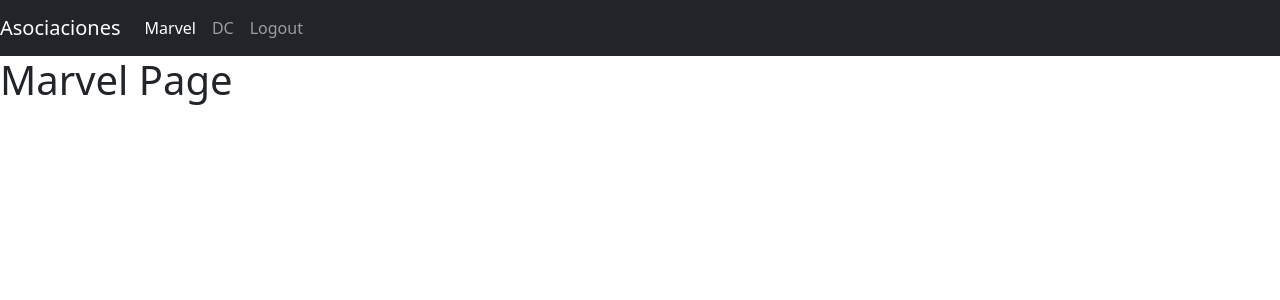
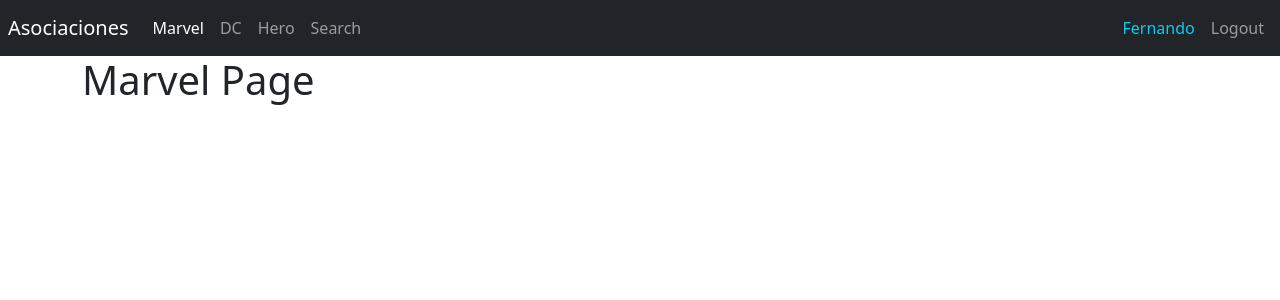
Before and after one commit to Ferchojrjose/React-Basic, a React (Create React App) app in the folder 07-heroes/: page /marvel in a window 1280 px wide. Shown: the top 300 px of the page. Built offline with nearby package versions, Linux system fonts and the light colour scheme.

Commit message:
Agregar Proyecto 1

```diff
--- /dev/null
+++ b/07-heroes/src/auth/index.js
@@ -0,0 +1,10 @@
+/*
+==================
+ARCHIVO DE BARRIL
+PARA EXPORTACIONES
+   AUTH PADRE
+==================
+*/
+
+
+export * from './pages';
--- /dev/null
+++ b/07-heroes/src/auth/pages/index.js
@@ -0,0 +1,10 @@
+/*
+==================
+ARCHIVO DE BARRIL
+PARA EXPORTACIONES
+     PAGES
+==================
+*/
+
+
+export * from './Login';
--- a/07-heroes/src/heroes/components/Navbar.jsx
+++ b/07-heroes/src/heroes/components/Navbar.jsx
@@ -1,34 +1,64 @@
 import { Link, NavLink } from 'react-router-dom';
 
 export const Navbar = () => {
+
+    /*
+    ==================
+    BARRA DE NAVEGACIÓN
+    ===================
+    */
+
     return (
-        <nav className="navbar navbar-expand-sm navbar-dark bg-dark">
+        <nav className="navbar navbar-expand-sm navbar-dark bg-dark p-2">
 
             <Link className="navbar-brand" to="/">
                 Asociaciones
             </Link>
 
+
             <div className="navbar-collapse">
                 <div className="navbar-nav">
 
-                    <NavLink className="nav-item nav-link" to="/marvel">
+                    <NavLink className={({ isActive }) => `nav-item nav-link ${isActive ? 'active' : ''} `}
+                        to="/marvel">
                         Marvel
                     </NavLink>
 
-                    <NavLink className="nav-item nav-link" to="/dc">
+                    <NavLink className={({ isActive }) => `nav-item nav-link ${isActive ? 'active' : ''} `}
+                        to="/dc">
                         DC
+                    </NavLink>
+
+                    <NavLink className={({ isActive }) => `nav-item nav-link ${isActive ? 'active' : ''} `}
+                        to="/hero">
+                        Hero
+                    </NavLink>
+
+                    <NavLink className={({ isActive }) => `nav-item nav-link ${isActive ? 'active' : ''} `}
+                        to="/search">
+                        Search
                     </NavLink>
 
                 </div>
             </div>
 
-            <div className="navbar-collapse collapse w-100 order-3 dual-collapse2">
+
+            <div className="navbar-collapse collapse w-100 order-3 dual-collapse2 d-flex justify-content-end">
                 <ul className="navbar-nav ml-auto">
-                    <NavLink className="nav-item nav-link" to="/login">
+
+                    <span className="nav-item nav-link text-info">
+                        Fernando
+                    </span>
+
+                    <button
+                        className="nav-item nav-link btn"
+                    >
                         Logout
-                    </NavLink>
+                    </button>
+
                 </ul>
             </div>
+
         </nav>
     )
 }
--- /dev/null
+++ b/07-heroes/src/heroes/components/index.js
@@ -0,0 +1,9 @@
+/*
+==================
+ARCHIVO DE BARRIL
+PARA EXPORTACIONES
+    COMPONENTES
+==================
+*/
+
+export * from './Navbar';
--- /dev/null
+++ b/07-heroes/src/heroes/index.js
@@ -0,0 +1,11 @@
+/*
+==================
+ARCHIVO DE BARRIL
+PARA EXPORTACIONES
+   HEROES PADRE
+==================
+*/
+
+export * from './pages';
+export * from './components';
+export * from './routes/HeroeRoutes';
--- /dev/null
+++ b/07-heroes/src/heroes/pages/Hero.jsx
@@ -0,0 +1,9 @@
+
+
+export const Hero = () => {
+  return (
+    <>
+        <h1> Heroe </h1>
+    </>
+  )
+}
--- /dev/null
+++ b/07-heroes/src/heroes/pages/Search.jsx
@@ -0,0 +1,8 @@
+
+export const Search = () => {
+  return (
+    <>
+        <h1> Search </h1>
+    </>
+  )
+}
--- /dev/null
+++ b/07-heroes/src/heroes/pages/index.js
@@ -0,0 +1,12 @@
+/*
+==================
+ARCHIVO DE BARRIL
+PARA EXPORTACIONES
+      PAGES
+==================
+*/
+
+export * from './Dc';
+export * from './Marvel';
+export * from './Hero';
+export * from './Search';
--- /dev/null
+++ b/07-heroes/src/heroes/routes/HeroeRoutes.jsx
@@ -0,0 +1,23 @@
+import { Navigate, Route, Routes } from "react-router-dom";
+
+import { Navbar } from '../components';
+import { Marvel, Dc, Hero, Search } from '../pages';
+
+
+export const HeroeRoutes = () => {
+    return (
+        <>
+            <Navbar />
+
+            <div className="container">
+                <Routes>
+                    <Route path="marvel" element={<Marvel />} />
+                    <Route path="dc" element={<Dc />} />
+                    <Route path="search" element={<Search />} />
+                    <Route path="hero" element={<Hero />} />
+                    <Route path="/" element={<Navigate to="/marvel" />} />
+                </Routes>
+            </div>
+        </>
+    )
+}
--- a/07-heroes/src/router/AppRouter.jsx
+++ b/07-heroes/src/router/AppRouter.jsx
@@ -1,23 +1,20 @@
-import { Navigate, Route, Routes } from "react-router-dom"
-import { Marvel } from "../heroes/pages/Marvel"
-import { Dc } from "../heroes/pages/Dc"
-import { Login } from "../auth/pages/Login"
-import { Navbar } from "../heroes/components/Navbar"
+import { Navigate, Route, Routes } from "react-router-dom";
+
+import { Navbar, HeroeRoutes } from "../heroes";
+import { Login } from "../auth";
+
 
 export const AppRouter = () => {
     /*
-    ========================
-    NAVEGACIÓN ENTRE PÁGINAS
-    =========================
+    ====================
+    ROUTES DE NAVEGACION
+    ====================
     */
     return (
         <>
-            <Navbar />
             <Routes>
-                <Route path="marvel" element={<Marvel />} />
-                <Route path="dc" element={<Dc />} />
                 <Route path="login" element={<Login />} />
-                <Route path="/" element={<Navigate to="/marvel" />} />
+                <Route path="/*" element={<HeroeRoutes />} />
             </Routes>
         </>
     )
```
